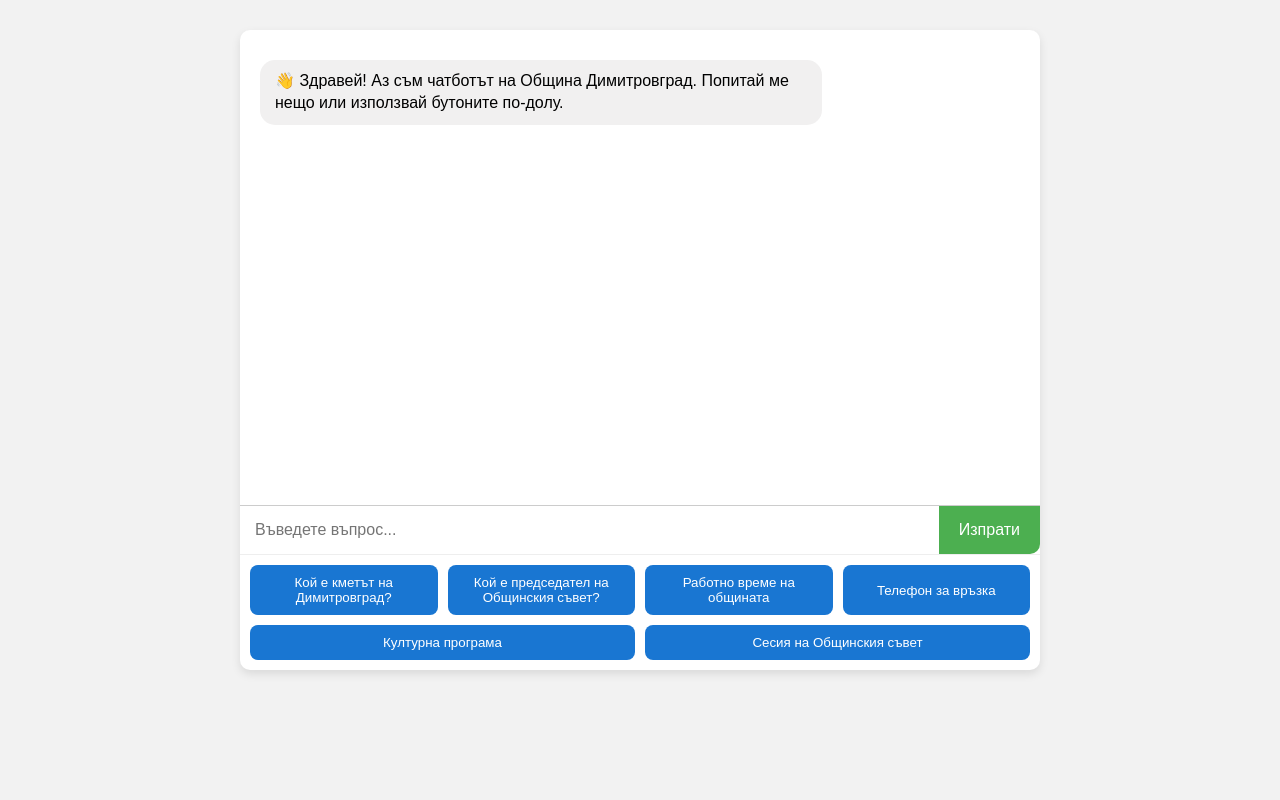
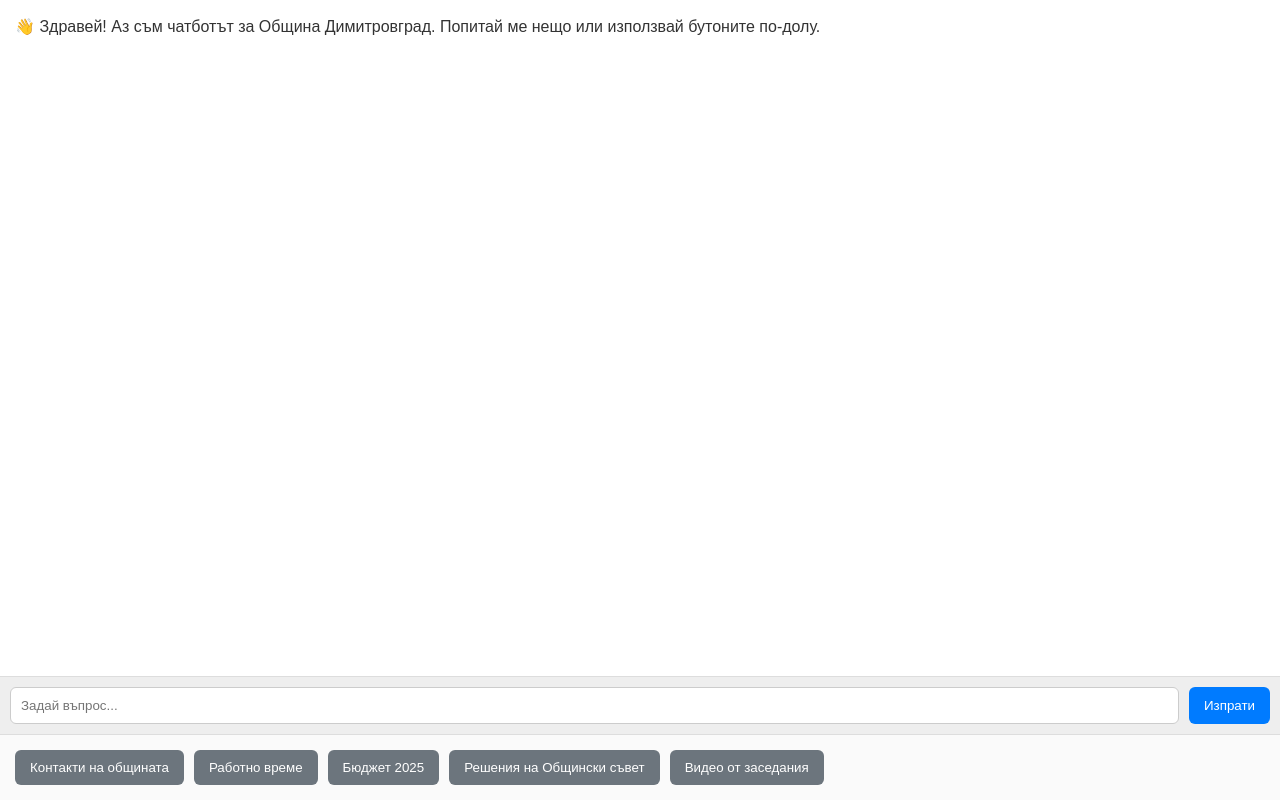
Before and after one commit to Deyan80/dimitrovgrad-chatbot, a Flask app: page / in a window 1280 px wide. Run offline with Flask 3, Linux system fonts and the light colour scheme.

Commit message:
Update index.html

```diff
--- a/templates/index.html
+++ b/templates/index.html
@@ -2,116 +2,113 @@
 <html lang="bg">
 <head>
     <meta charset="UTF-8">
-    <title>Чатбот - Община Димитровград</title>
+    <meta name="viewport" content="width=device-width, initial-scale=1.0">
+    <title>Чатбот – Община Димитровград</title>
     <style>
         body {
             font-family: Arial, sans-serif;
-            background: #f2f2f2;
+            background: #f4f4f9;
             margin: 0;
             padding: 0;
-        }
-        #chatbox {
-            width: 100%;
-            max-width: 800px;
-            margin: 30px auto;
-            background: #fff;
-            border-radius: 10px;
-            box-shadow: 0 4px 10px rgba(0,0,0,0.1);
             display: flex;
             flex-direction: column;
-            height: 80vh;
+            height: 100vh;
         }
         #chat {
             flex: 1;
+            padding: 15px;
             overflow-y: auto;
-            padding: 20px;
+            background: #fff;
+            border-bottom: 1px solid #ddd;
         }
         .message {
-            margin: 10px 0;
-            padding: 10px 15px;
-            border-radius: 15px;
-            max-width: 70%;
-            line-height: 1.4em;
+            margin-bottom: 12px;
+            line-height: 1.5;
+        }
+        .message.bot {
+            color: #333;
         }
         .message.user {
-            background: #dcf8c6;
-            align-self: flex-end;
-        }
-        .message.bot {
-            background: #f1f0f0;
-            align-self: flex-start;
+            text-align: right;
+            color: #007bff;
         }
         #inputForm {
             display: flex;
-            border-top: 1px solid #ccc;
+            padding: 10px;
+            background: #eee;
         }
         #userInput {
             flex: 1;
-            padding: 15px;
+            padding: 10px;
+            border: 1px solid #ccc;
+            border-radius: 6px;
+        }
+        button {
+            margin-left: 10px;
+            padding: 10px 15px;
+            background: #007bff;
+            color: #fff;
             border: none;
-            border-radius: 0 0 0 10px;
-            font-size: 16px;
-        }
-        #inputForm button {
-            padding: 15px 20px;
-            border: none;
-            background: #4CAF50;
-            color: white;
-            font-size: 16px;
-            border-radius: 0 0 10px 0;
+            border-radius: 6px;
             cursor: pointer;
         }
-        #inputForm button:disabled {
-            background: #888;
-            cursor: not-allowed;
+        button:hover {
+            background: #0056b3;
+        }
+        #typing {
+            font-style: italic;
+            color: gray;
+            display: none;
+            padding: 0 15px;
         }
         #faqButtons {
             display: flex;
             flex-wrap: wrap;
             padding: 10px;
-            gap: 10px;
-            border-top: 1px solid #eee;
+            background: #fafafa;
+            border-top: 1px solid #ddd;
         }
         #faqButtons button {
-            flex: 1;
-            min-width: 180px;
-            padding: 10px;
-            border: none;
-            background: #1976D2;
-            color: white;
-            border-radius: 8px;
-            cursor: pointer;
+            margin: 5px;
+            background: #6c757d;
         }
         #faqButtons button:hover {
-            background: #125a9c;
-        }
-        #typing {
-            font-style: italic;
-            padding: 10px;
-            display: none;
+            background: #495057;
         }
         a {
-            color: #1976D2;
+            color: #007bff;
             text-decoration: underline;
+        }
+        .download-btn {
+            display: inline-block;
+            margin-left: 8px;
+            padding: 4px 8px;
+            background: #2563eb;
+            color: #fff !important;
+            border-radius: 4px;
+            font-size: 0.9em;
+            text-decoration: none;
+        }
+        .download-btn:hover {
+            background: #1e40af;
         }
     </style>
 </head>
 <body>
-    <div id="chatbox">
-        <div id="chat"></div>
-        <div id="typing">Ботът пише...</div>
-        <form id="inputForm">
-            <input type="text" id="userInput" placeholder="Въведете въпрос..." autocomplete="off" required>
-            <button type="submit">Изпрати</button>
-        </form>
-        <div id="faqButtons">
-            <button>Кой е кметът на Димитровград?</button>
-            <button>Кой е председател на Общинския съвет?</button>
-            <button>Работно време на общината</button>
-            <button>Телефон за връзка</button>
-            <button>Културна програма</button>
-            <button>Сесия на Общинския съвет</button>
-        </div>
+    <div id="chat"></div>
+    <div id="typing">Пише...</div>
+
+    <form id="inputForm">
+        <input type="text" id="userInput" placeholder="Задай въпрос..." required>
+        <button type="submit">Изпрати</button>
+    </form>
+
+    <div id="faqButtons">
+        <button>Контакти на общината</button>
+        <button>Работно време</button>
+        <button>Бюджет 2025</button>
+        <button>Решения на Общински съвет</button>
+        <button>Видео от заседания</button>
     </div>
 
     <script>
@@ -134,7 +131,8 @@
             chat.scrollTop = chat.scrollHeight;
         }
 
-        addMessage("👋 Здравей! Аз съм чатботът на Община Димитровград. Попитай ме нещо или използвай бутоните по-долу.", "bot", true);
+        // първоначално съобщение
+        addMessage("👋 Здравей! Аз съм чатботът за Община Димитровград. Попитай ме нещо или използвай бутоните по-долу.", "bot", true);
 
         async function sendQuery(query) {
             addMessage(query, "user");
```
